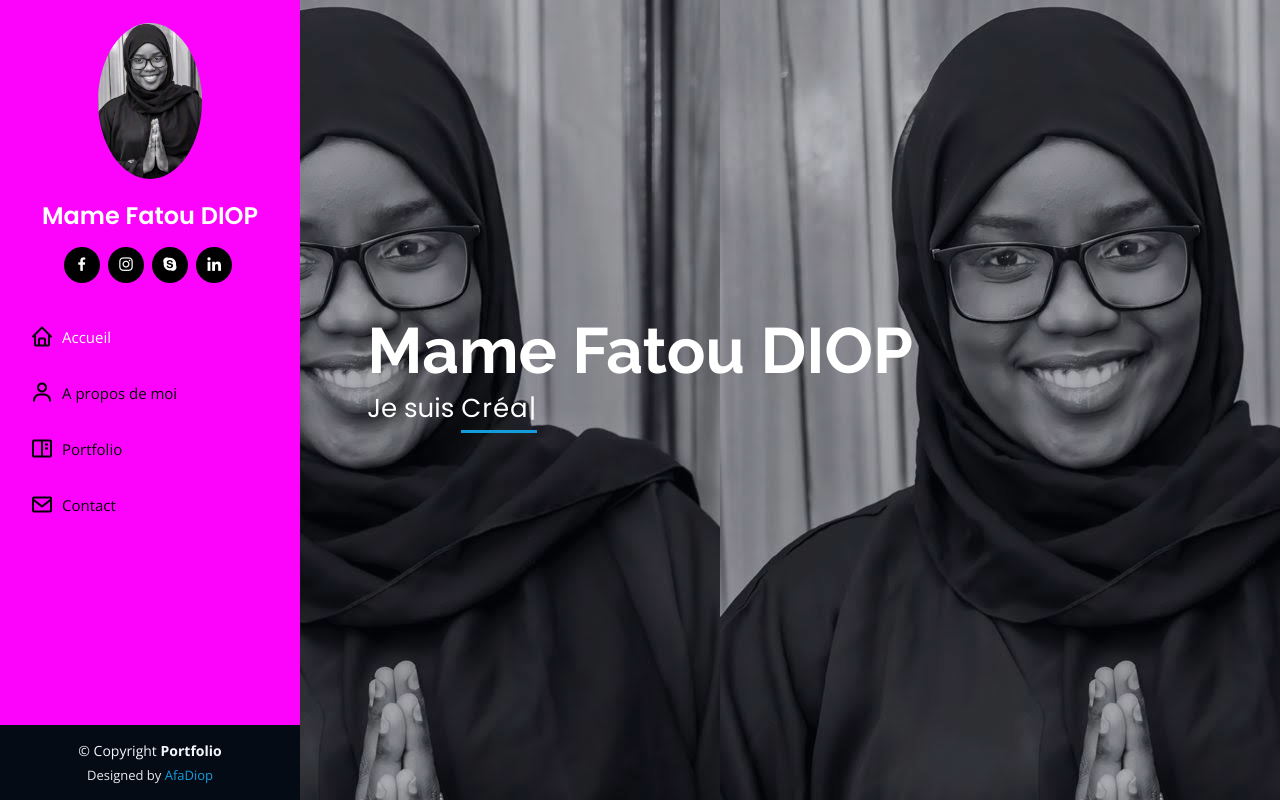
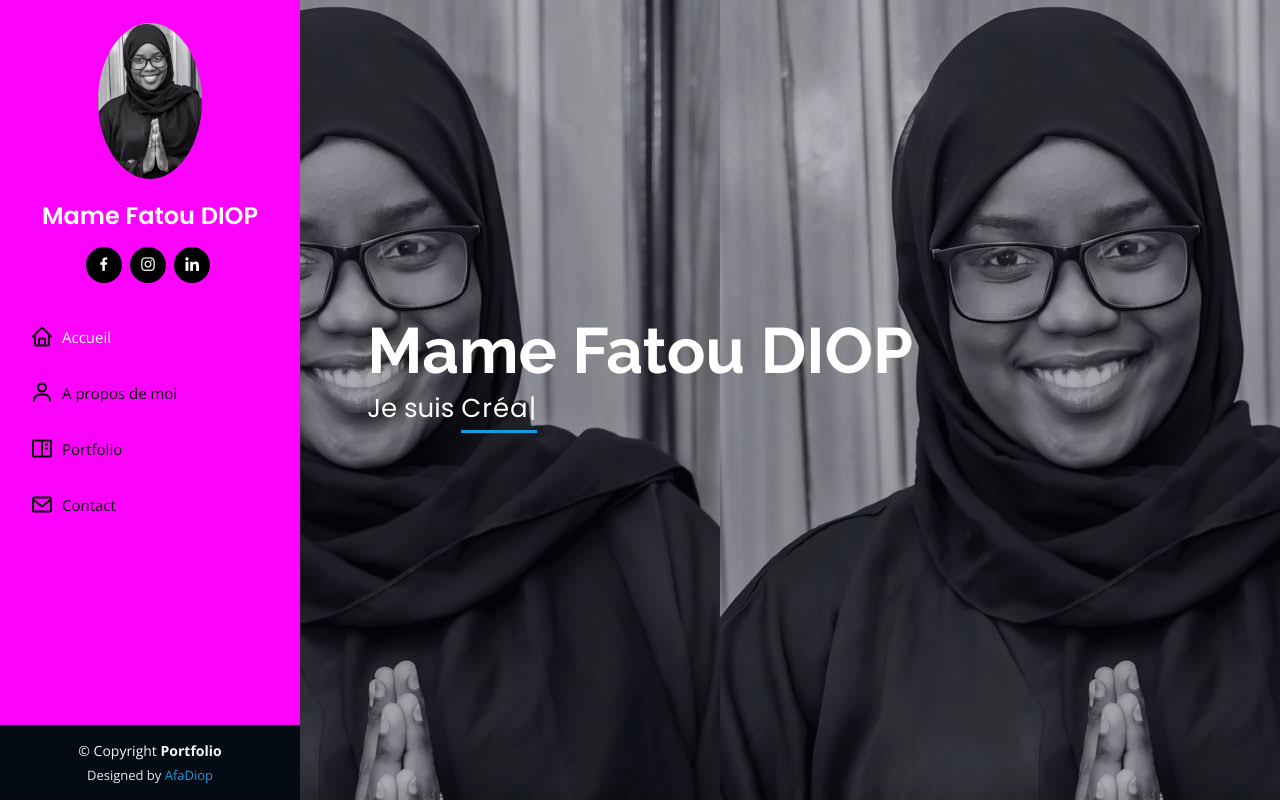
Before and after one commit to Mamefatou30/Portfolio, a plain HTML site: page index.html in a window 1280 px wide. Shown: the top 802 px of the page. Drawn offline with nearby package versions, Linux system fonts and the light colour scheme; files whose address does not match are found by name.

Commit message:
mise à jour

```diff
--- a/index.html
+++ b/index.html
@@ -49,10 +49,9 @@
         <img src="assets/img/IMG-20200330-WA0072.jpg" alt="" class="img-fluid rounded-circle">
         <h1 class="text-light"><a href="index.html"> Mame Fatou DIOP </a></h1>
         <div class="social-links mt-3 text-center">
-          <a href="#" class="facebook"><i class="bx bxl-facebook"></i></a>
-          <a href="#" class="instagram"><i class="bx bxl-instagram"></i></a>
-          <a href="#" class="google-plus"><i class="bx bxl-skype"></i></a>
-          <a href="#" class="linkedin"><i class="bx bxl-linkedin"></i></a>
+          <a href="https://www.facebook.com/" class="facebook"><i class="bx bxl-facebook"></i></a>
+          <a href="https://www.instagram.com/" class="instagram"><i class="bx bxl-instagram"></i></a>
+          <a href="https://www.linkedin.com/notifications/?filter=all" class="linkedin"><i class="bx bxl-linkedin"></i></a>
         </div>
       </div>
 
@@ -361,7 +360,7 @@
                 <p>+221 77 479 44 20</p>
               </div>
 
-              <iframe src="./assets/img/maps.PNG" frameborder="0" style="border:0; width: 100%; height: 290px;" allowfullscreen></iframe>
+              <img src="./assets/img/maps.PNG" alt="0">
             </div>
 
           </div>
```
